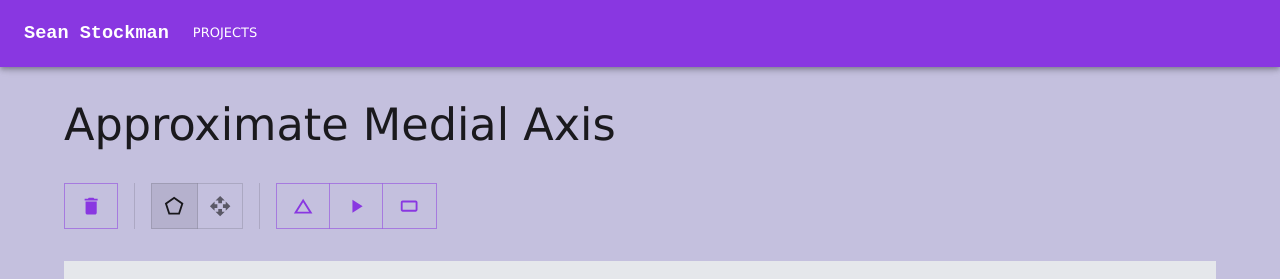
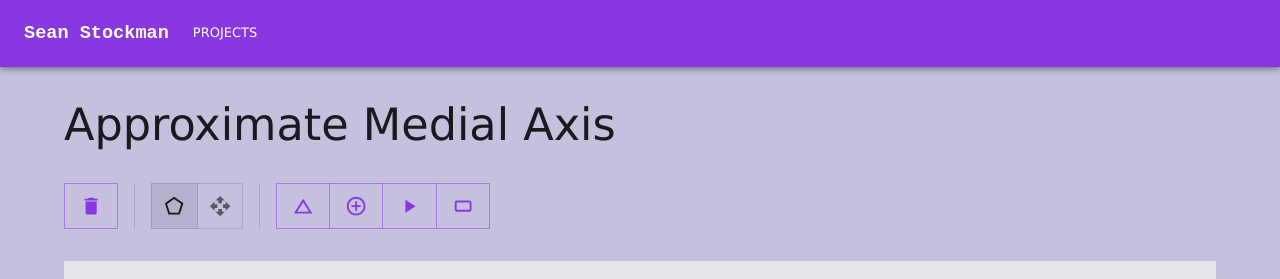
Before and after one commit to seanstockman/web-projects, a React (Vite) app: page /web-projects/medial-axis in a window 1280 px wide. Shown: the top 279 px of the page. Built offline with nearby package versions, Linux system fonts and the light colour scheme.

Commit message:
Implemented adding the steiner points then CDT (not desired result)

```diff
--- a/src/pages/approximate_medial_axis/MedialAxis.tsx
+++ b/src/pages/approximate_medial_axis/MedialAxis.tsx
@@ -11,6 +11,7 @@ import LayersClearIcon from '@mui/icons-material/LayersClear';
 import PlayArrowIcon from '@mui/icons-material/PlayArrow';
 import RestartAltIcon from '@mui/icons-material/RestartAlt';
 import FastForwardIcon from '@mui/icons-material/FastForward';
+import ControlPointIcon from '@mui/icons-material/ControlPoint';
 
 import SkipNextIcon from '@mui/icons-material/SkipNext';
 // import { lineStartMode } from '../components/drawingCanvas/draw_modes/lineTool.ts';
@@ -27,7 +28,7 @@ export default function ApproximateMedialAxis() {
         handleMouseMove, handleMouseDown, handleMouseUp, handleMouseLeave, handleRightClick,
         redrawCanvas,
         drawMode, setDrawMode, clearCanvas, clearCanvasOverlays,
-        getDelaunayTriangulation, getMedialAxis,
+        initialiseCDTFromCanvasPoints, addSteinerPoints,
         setToRectExample
     } = useMedialAxisDraw(canvasRef, drawModes);
 
@@ -44,12 +45,17 @@ export default function ApproximateMedialAxis() {
     const actions = [
         {
             label: "Gets the Constrained Delaunay Triangulation (CDT) of the mesh.", icon: <ChangeHistoryIcon />, action: () => {
-                getDelaunayTriangulation();
+                initialiseCDTFromCanvasPoints();
+            }
+        },
+        {
+            label: "Adds the steiner points to assist in medial axis construction and.", icon: <ControlPointIcon />, action: () => {
+                addSteinerPoints();
             }
         },
         {
             label: "Runs the full Medial Axis approxuimation process and only shows the result.", icon: <PlayArrowIcon />, action: () => {
-                getMedialAxis();
+                // addSteinerPoints();
             }
         },
         {
--- a/src/pages/approximate_medial_axis/approximate_medial_axis.ts
+++ b/src/pages/approximate_medial_axis/approximate_medial_axis.ts
@@ -9,6 +9,12 @@
 import * as poly2tri from "poly2tri";
 import { geometry2d, type Point } from "../../lib/geometry/geometry2d.ts";
 import { TriangleGraph, type Triangle, type Vertex } from "../../lib/geometry/triangle_graph.ts";
+
+type insertedConvexSteinerPoints = {
+    vertexIndex: number,
+    before: Vertex,
+    after: Vertex
+}
 
 export const medialAxis = {
     /** */
@@ -71,13 +77,42 @@ export const medialAxis = {
         console.log(`convex vertices:`);
         console.log(convexVertices);
 
-        const steinerVertices = [...convexVertices.map(c => this.addSteinerPointsAtVertex(g, c)).flat()];
-        const steinerPoints: Point[] = steinerVertices.map(v => ({x: v.x, y: v.y}));
+        const steinerVertices = convexVertices.map(c => this.getSteinerPointsAtVertex(g, c));
 
-        return geometry2d.removeDuplicatePoints(steinerPoints);
+        // insert these steiner points into the array of polygon vertices to get re-CDT'ed.
+        const verticesWithSteinerPointsAdded: Point[] = [];
+        for (let i = 0; i < g.vertices.length; i++) {
+            // if the vertex index i is in the steiner vertices array, add the before and after.
+            // otherwise just push the point.
+            const steinerPointsAtVertex = steinerVertices.find(sv => sv.vertexIndex == i);
+            if (steinerPointsAtVertex == undefined) {
+                verticesWithSteinerPointsAdded.push(g.vertices[i]!);
+                continue;
+            }
+            // dont push repeats (test before only)
+            if (!verticesWithSteinerPointsAdded.find(v => v.x == steinerPointsAtVertex.before.x && v.y == steinerPointsAtVertex.before.y)) {
+                verticesWithSteinerPointsAdded.push(steinerPointsAtVertex.before);
+            }
+            verticesWithSteinerPointsAdded.push(g.vertices[i]!);
+            // dont push repeat on last vertex's after.
+            if (i == g.vertices.length - 1 &&
+                verticesWithSteinerPointsAdded.find(v => v.x == steinerPointsAtVertex.after.x && v.y == steinerPointsAtVertex.after.y)
+            ) {
+                continue;
+            }
+            verticesWithSteinerPointsAdded.push(steinerPointsAtVertex.after);
+        }
+
+        console.log(verticesWithSteinerPointsAdded);
+
+        return verticesWithSteinerPointsAdded;
+
+        // const steinerPoints: Point[] = steinerVertices.map(v => ({ x: v.vertex.x, y: v.vertex.y }));
+
+        // return geometry2d.removeDuplicatePoints(steinerPoints);
     },
 
-    addSteinerPointsAtVertex(g: TriangleGraph, c: number) {
+    getSteinerPointsAtVertex(g: TriangleGraph, c: number): insertedConvexSteinerPoints {
         // firstly a list of triangles originating in v_c is formed
         const trianglesOriginatingAtC = g.triangles.filter(t => t[0] == c || t[1] == c || t[2] == c);
 
@@ -97,17 +132,25 @@ export const medialAxis = {
         const v_prev = g.vertices[(c - 1 + g.vertices.length) % g.vertices.length]!;
         const distToPrev = geometry2d.distance(v_prev, v_c);
         const cToPrev: Point = { x: v_prev.x - v_c.x, y: v_prev.y - v_c.y };
-        const cToPrevNormalised = {x: cToPrev.x / distToPrev, y: cToPrev.y / distToPrev};
+        const cToPrevNormalised = { x: cToPrev.x / distToPrev, y: cToPrev.y / distToPrev };
 
         const v_next = g.vertices[(c + 1) % g.vertices.length]!;
         const distToNext = geometry2d.distance(v_next, v_c);
         const cToNext: Point = { x: v_next.x - v_c.x, y: v_next.y - v_c.y };
-        const cToNextNormalised = {x: cToNext.x / distToNext, y: cToNext.y / distToNext}
+        const cToNextNormalised = { x: cToNext.x / distToNext, y: cToNext.y / distToNext }
 
         const v_s1: Vertex = { x: v_c.x + cToPrevNormalised.x * (d / 2), y: v_c.y + cToPrevNormalised.y * (d / 2), connections: [], steiner: true }
         const v_s2: Vertex = { x: v_c.x + cToNextNormalised.x * (d / 2), y: v_c.y + cToNextNormalised.y * (d / 2), connections: [], steiner: true }
 
-        return [v_s1, v_s2];
+        return {
+            vertexIndex: c,
+            before: v_s1,
+            after: v_s2
+        };
+
+        // insertedSteinerPoints[0]!.isBeforeVertex = true;
+
+        // return insertedSteinerPoints;
         // the triangles from T_s are now changed as follows:
         // firstly the bisector of /_ v_c-1 v_c v_c+1 is determined and after that the angle at vertex v_c is calculated.
 
--- a/src/pages/approximate_medial_axis/useMedialAxis.ts
+++ b/src/pages/approximate_medial_axis/useMedialAxis.ts
@@ -52,23 +52,27 @@ export function useMedialAxisDraw(canvasRef: RefObject<HTMLCanvasElement | null>
         ]);
     }
 
-    function getDelaunayTriangulation() {
+    function initialiseCDTFromCanvasPoints() {
+        tg = getConstrainedDelaunayTriangulation(points);
+        showTriangleGraph(tg);
+    }
+
+    function getConstrainedDelaunayTriangulation(vertices: Point[]) {
         clearCanvasOverlays();
-        const orderedPoints = [...points];
+        const orderedVerts = [...vertices];
         // ensure points are ordered clockwise for consistent winding
-        if (geometry2d.isCounterClockwise(orderedPoints)) { orderedPoints.reverse(); }
+        if (geometry2d.isCounterClockwise(orderedVerts)) { orderedVerts.reverse(); }
 
         var contour: poly2tri.Point[] = [];
-        orderedPoints.forEach(p => contour.push(new poly2tri.Point(p.x, p.y)));
+        orderedVerts.forEach(p => contour.push(new poly2tri.Point(p.x, p.y)));
 
         const sweepCtx = new poly2tri.SweepContext(contour);
         sweepCtx.triangulate();
 
-        tg = medialAxis.initialise(orderedPoints, sweepCtx.getTriangles());
-        showTriangleGraph(tg);
+        return medialAxis.initialise(orderedVerts, sweepCtx.getTriangles());
     }
 
-    function getMedialAxis() {
+    function addSteinerPoints() {
         if (!tg) { console.warn(`Triangle Graph is not defined. Have you ran Delaunay Triangulation first?`); return; }
         // clearCanvasOverlays();
         // savedDelaunay = initialiseDelaunay(points, lines);
@@ -76,39 +80,24 @@ export function useMedialAxisDraw(canvasRef: RefObject<HTMLCanvasElement | null>
         // delaunay.delaunayTriangulation(savedDelaunay);
         const steinerVerts = medialAxis.addConvexVertexSteinerPoints(tg);
 
-        // var contour: poly2tri.Point[] = [];
+        tg = getConstrainedDelaunayTriangulation(steinerVerts);
+        showTriangleGraph(tg);
 
-        // points.forEach(p => contour.push(new poly2tri.Point(p.x, p.y)));
-
-        // if (geometry2d.isCounterClockwise(contour)) contour.reverse();
-        // const sweepCtx = new poly2tri.SweepContext(contour);
-
-
-        // const steinerPoints: poly2tri.Point[] = steinerVerts.map(v => new poly2tri.Point(v.x, v.y));
-
-        // sweepCtx.addPoints(steinerPoints);
-        // sweepCtx.triangulate();
-
-        // tg = medialAxis.initialise(points, sweepCtx.getTriangles());
-        // console.log(tg);
-        // showTriangleGraph(tg);
-        // showDelaunaySwpctx(sweepCtx);
-
-        addDrawBundleToCanvas({
-            circles: [
-                ...steinerVerts.map(v => ({
-                    circle: {
-                        center: { x: v.x, y: v.y },
-                        radius: 6
-                    },
-                    props: {
-                        filled: true,
-                        borderWidth: 0,
-                        color: '#ff0000',
-                        dashed: false
-                    }
-                }))]
-        });
+        // addDrawBundleToCanvas({
+        //     circles: [
+        //         ...steinerVerts.map(v => ({
+        //             circle: {
+        //                 center: { x: v.x, y: v.y },
+        //                 radius: 6
+        //             },
+        //             props: {
+        //                 filled: true,
+        //                 borderWidth: 0,
+        //                 color: '#ff0000',
+        //                 dashed: false
+        //             }
+        //         }))]
+        // });
     }
 
     function addDrawBundleToCanvas(bundle: CustomDrawBundle) {
@@ -224,7 +213,7 @@ export function useMedialAxisDraw(canvasRef: RefObject<HTMLCanvasElement | null>
         redrawCanvas,
         handleMouseMove, handleMouseDown, handleMouseUp, handleMouseLeave, handleRightClick,
         drawMode, setDrawMode, clearCanvas, clearCanvasOverlays,
-        getDelaunayTriangulation, getMedialAxis,
+        initialiseCDTFromCanvasPoints, addSteinerPoints,
         setToRectExample
     };
 }
```
